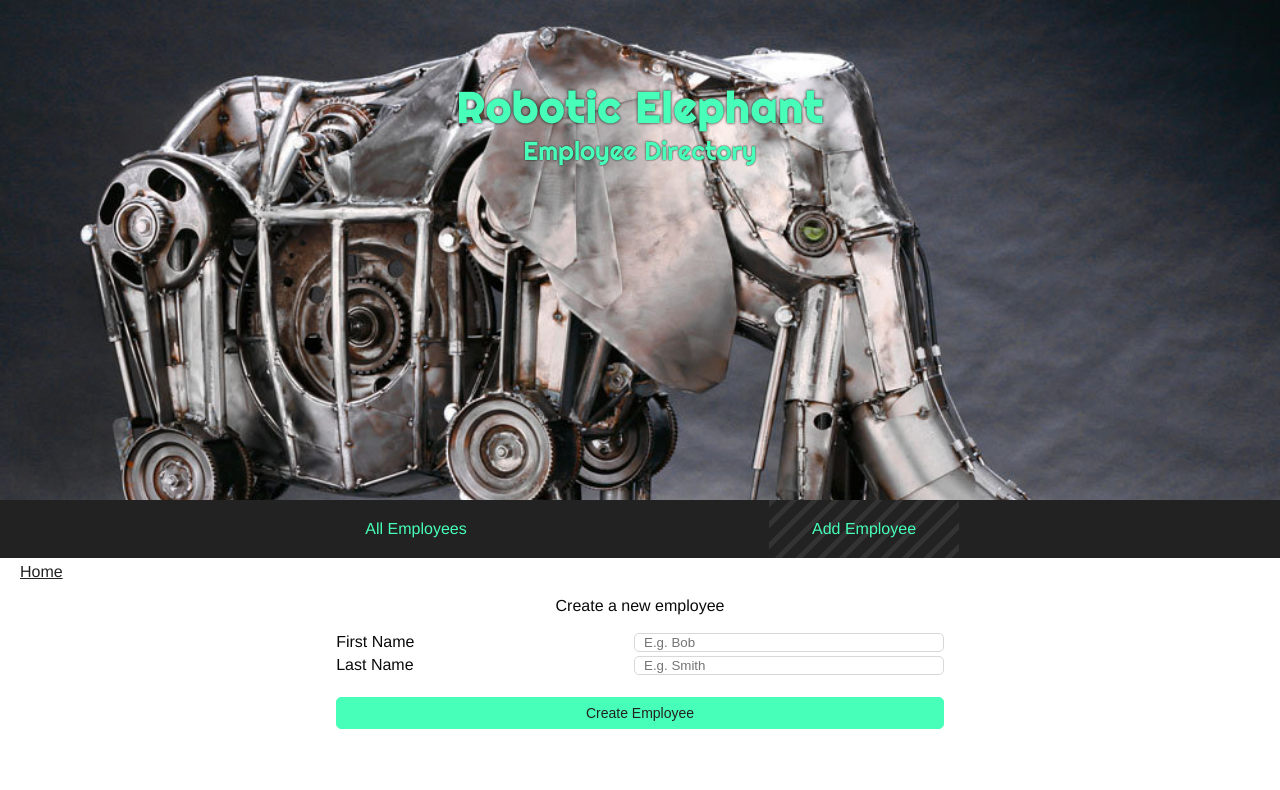
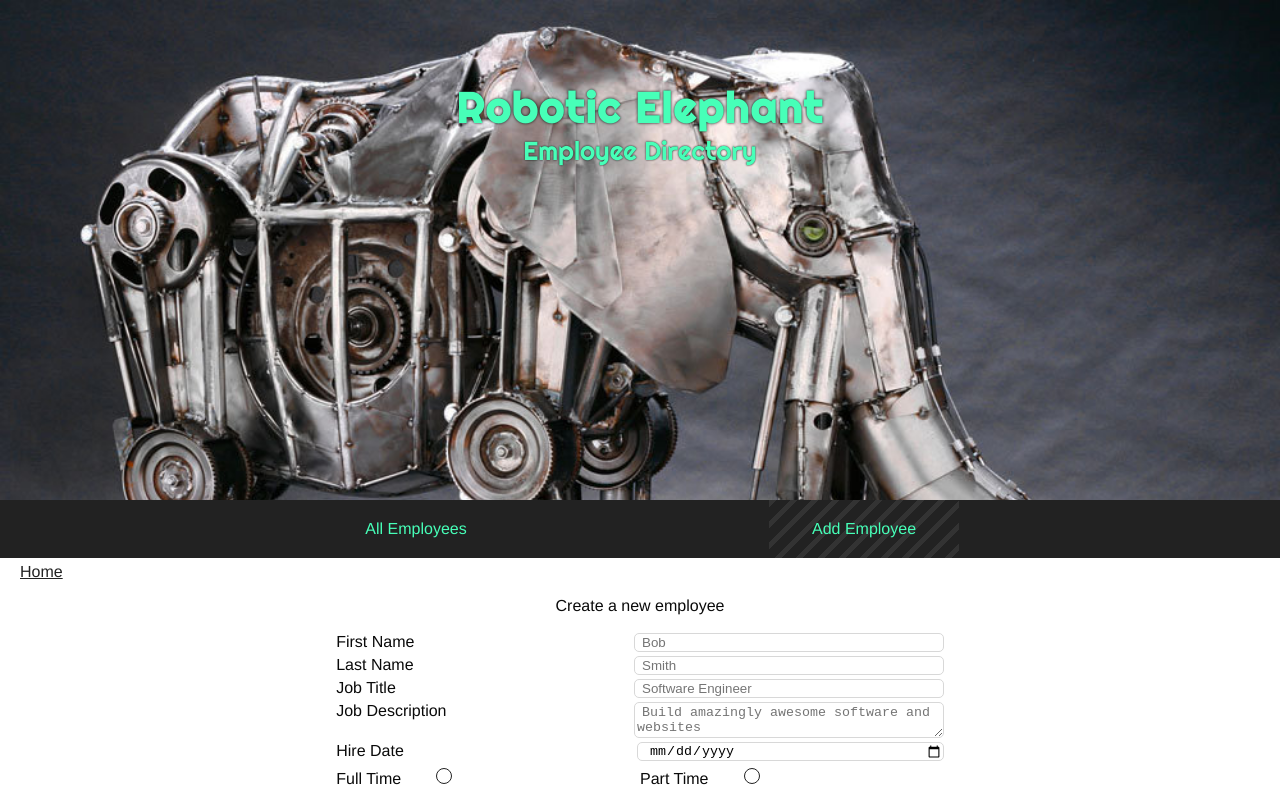
Before and after one commit to benjaminkent/robotic-elephant-directory, a Vue app: page /add-employee in a window 1280 px wide. Shown: the top 790 px of the page. Built offline with nearby package versions, Linux system fonts and the light colour scheme.

Commit message:
inputs created

```diff
--- a/src/views/AddEmployee.vue
+++ b/src/views/AddEmployee.vue
@@ -2,15 +2,64 @@
   .add-container
     .header
       p.header-text(v-if="!createdOk") Create a new employee
-      p.notifier(v-if="createdOk") Employee Successfully Created
+      p.notifier(v-if="createdOk") Employee Created Successfully
     .form-groups-container
       form(@submit.prevent="addEmployee")
         .form-group
           label(for="firstName") First Name
-          input(id="firstName" type="text" placeholder="E.g. Bob" v-model="firstName")
+          input.input(id="firstName" type="text" placeholder="Bob" v-model="firstName")
         .form-group
           label(for="lastName") Last Name
-          input(id="lastName" type="text" placeholder="E.g. Smith" v-model="lastName")
+          input.input(id="lastName" type="text" placeholder="Smith" v-model="lastName")
+        .form-group
+          label(for="jobTitle") Job Title
+          input.input(id="jobTitle" type="text" placeholder="Software Engineer" v-model="jobTitle")
+        .form-group
+          label(for="jobDescription") Job Description
+          textarea.input(id="jobDescription" type="text" placeholder="Build amazingly awesome software and websites" v-model="jobDescription")
+        .form-group
+          label(for="hireDate") Hire Date
+          input.input(id="hireDate" type="date" v-model="hireDate")
+        .radio-form-group
+          .radio-group
+            label.radio-label(for="fullTime") Full Time
+            input.radio-input(id="fullTime" type="radio" v-model="isFullTime" :value="true")
+          .radio-group
+            label.radio-label(for="partTime") Part Time
+            input.radio-input(id="partTime" type="radio" v-model="isFullTime" :value="false")
+        .form-group
+          label(for="salary") Salary
+          input.input(id="salary" type="number" v-model="salary")
+        .form-group
+          label(for="ptoHours") PTO Hours
+          input.input(id="ptoHours" type="number" v-model="ptoHours")
+        .form-group
+          label(for="birthday") Birthday
+          input.input(id="birthday" type="date" v-model="birthday")
+        .form-group
+          label(for="phoneNumber") Phone Number
+          input.input(id="phoneNumber" type="text" v-model="phoneNumber")
+        .form-group
+          label(for="email") Email
+          input.input(id="email" type="text" v-model="email")
+        .form-group
+          label(for="address") Street Address
+          input.input(id="address" type="text" v-model="address")
+        .form-group
+          label(for="city") City
+          input.input(id="city" type="text" v-model="city")
+        .form-group
+          label(for="state") State
+          input.input(id="state" type="text" v-model="state")
+        .form-group
+          label(for="zip") ZIP
+          input.input(id="zip" type="text" v-model="zip")
+        .form-group
+          label(for="emergencyContactPerson") Emergency Contact
+          input.input(id="emergencyContactPerson" type="text" v-model="emergencyContactPerson")
+        .form-group
+          label(for="emergencyContactPersonPhone") Emergency Contact #
+          input.input(id="emergencyContactPersonPhone" type="text" v-model="emergencyContactPersonPhone")
         button(type="submit") Create Employee
 </template>
 
@@ -21,6 +70,21 @@ export default {
     return {
       firstName: '',
       lastName: '',
+      jobTitle: '',
+      jobDescription: '',
+      birthday: '',
+      hireDate: '',
+      phoneNumber: '',
+      address: '',
+      city: '',
+      zip: '',
+      state: '',
+      salary: '',
+      email: '',
+      emergencyContactPerson: '',
+      emergencyContactPersonPhone: '',
+      ptoHours: '',
+      isFullTime: null,
       createdOk: false
     }
   },
@@ -29,7 +93,22 @@ export default {
       this.axios.wrapper
         .post('/Employees', {
           firstName: this.firstName,
-          lastName: this.lastName
+          lastName: this.lastName,
+          jobTitle: this.jobTitle,
+          jobDescription: this.jobDescription,
+          birthday: this.birthday,
+          hireDated: this.hireDate,
+          phoneNumber: this.phoneNumber,
+          address: this.address,
+          city: this.city,
+          zip: this.zip,
+          state: this.state,
+          salary: this.salary,
+          email: this.email,
+          emergencyContactPerson: this.emergencyContactPerson,
+          emergencyContactPersonPhone: this.emergencyContactPersonPhone,
+          ptoHours: this.ptoHours,
+          isFullTime: this.isFullTime,
         })
         .then(response => {
           if (response.status === 200) {
@@ -78,15 +157,40 @@ form {
   margin: 2px 0;
 }
 
-label {
-  margin-right: 10px;
+.radio-form-group {
+  display: flex;
+  margin: 2px 0;
+  justify-content: space-between;
+
+  .radio-group {
+    width: 100%;
+
+    .radio-label {
+      margin-right: 10%;
+    }
+
+    .radio-input {
+      -webkit-appearance: none;
+      -moz-appearance: none;
+      appearance: none;
+      border-radius: 50%;
+      width: 16px;
+      height: 16px;
+      border: 1px solid #222;
+      transition: .2s all linear;
+    }
+
+    .radio-input:checked {
+      border: 6px solid $neon-green;
+    }
+  }
 }
 
-input {
+.input {
   width: 50%;
   border: 1px solid #d8d8d8;
   border-radius: 5px;
-  text-indent: 7px;
+  text-indent: 5px;
 }
 
 button {
--- a/src/views/AllEmployees.vue
+++ b/src/views/AllEmployees.vue
@@ -5,6 +5,7 @@
         .header
           h3 {{ employee.firstName }} {{ employee.lastName }}
           i.fal.fa-times-circle(@click="deleteEmployee(employee)")
+        p {{ employee.jobDescription }}
 </template>
 
 <script>
```
